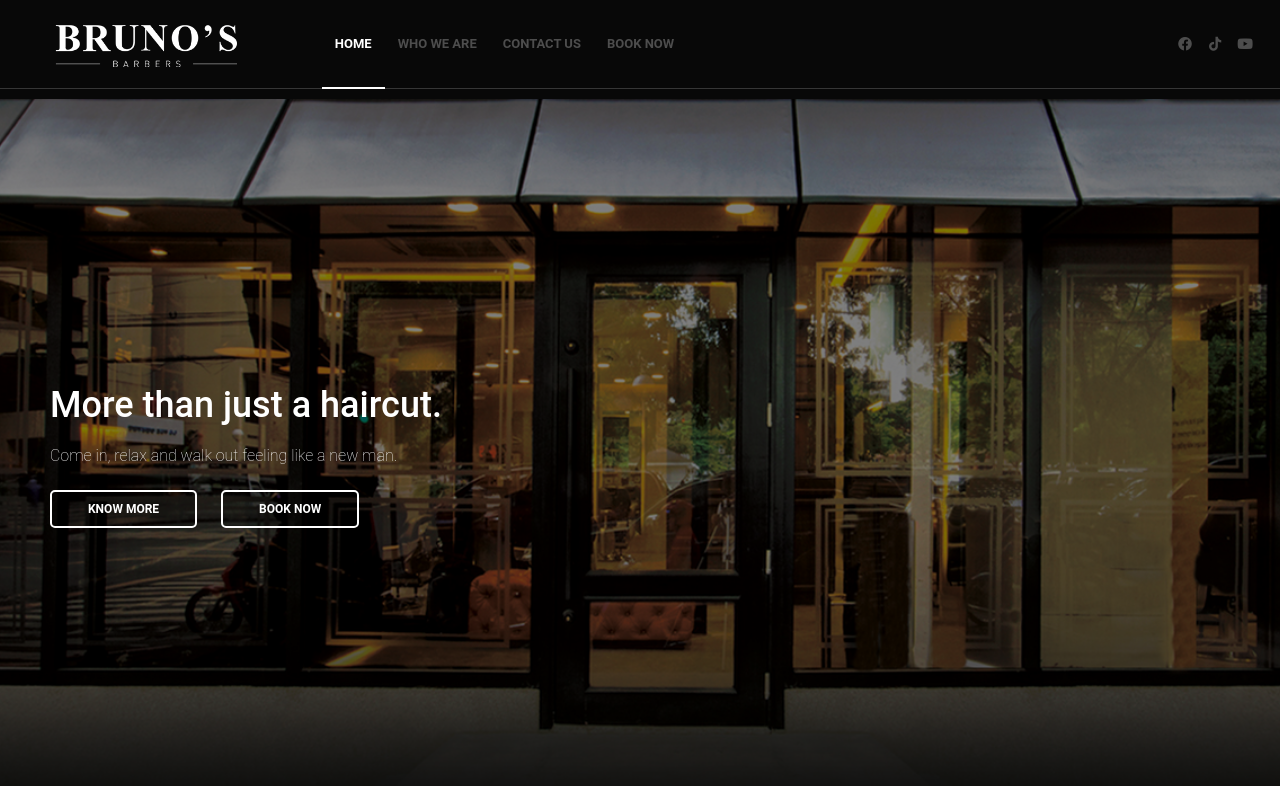
After one commit to cuzinxyz/PRO1014, a PHP site: page /views/front/index.html in a window 1280 px wide. The commit adds this page. Shown: the top 786 px of the page. Run offline with PHP 8.4, Linux system fonts and the light colour scheme.

Commit message:
update index

```diff
--- /dev/null
+++ b/public/css/main.css
@@ -0,0 +1,273 @@
+*,
+*::before,
+*::after {
+  box-sizing: border-box;
+}
+* {
+  margin: 0;
+  padding: 0;
+  font: inherit;
+}
+body {
+  line-height: 1.5;
+}
+img,
+picture,
+video,
+canvas,
+svg {
+  display: block;
+  max-width: 100%;
+}
+input,
+button,
+textarea,
+select {
+  outline: none;
+}
+p,
+h1,
+h2,
+h3,
+h4,
+h5,
+h6 {
+  overflow-wrap: break-word;
+}
+
+/* GENERAL CSS */
+body {
+    font-family: "Roboto",serif;
+    background-color: #080808;
+}
+.container {
+    width: 1310px;
+    margin: auto;
+    padding: 0 50px;
+}
+.active {
+    color: #fff !important;
+}
+a {
+    text-decoration: none;
+}
+.overlay_background {
+    position: absolute;
+    top: 0;
+    bottom: 0;
+    left: 0;
+    right: 0;
+    background-color: rgba(0, 0, 0, .5);
+    z-index: -1;
+}
+
+/* HEADER - NAV CSS */
+header {
+    height: 89px;
+    width: 100%;
+    background-color: #080808;
+    border-bottom: 1px solid #363636;
+}
+nav {
+    display: flex;
+    align-items: center;
+    /* padding: 0 50px; */
+}
+/* NAV BLOCK 1 */
+.nav_logo {
+    width: auto;
+    height: 88px;
+    object-fit: cover;
+    flex-grow: 0;
+}
+/* NAV BLOCK 2 */
+.menu {
+    display: flex;
+    flex-grow: 0;
+    margin-left: 80px;
+}
+nav .menu a {
+    position: relative;
+    color: #4d4d4d;
+    font-size: 13px;
+    line-height: 88px;
+    display: block;
+    padding: 0 13px;
+    font-weight: 600;
+    text-transform: uppercase;
+    transition: all .3s ease-in-out;
+}
+nav .menu a::before, .active::before {
+    content: '';
+    background-color: #fff !important;
+    position: absolute;
+    left: 0;
+    bottom: 7px;
+    width: 100%;
+    height: 2px;
+    z-index: -1;
+    transition: all .6s ease-in-out;
+}
+nav .menu a:hover {
+    color: #fff;
+}
+nav .menu a:hover::before, .active::before {
+    z-index: 10 !important;
+    bottom: -1px !important;
+}
+/* NAV BLOCK 3 */
+.nav_socials {
+    display: flex;
+    justify-content: flex-end;
+    flex-grow: 10;
+}
+.nav_socials i {
+    font-size: 14px;
+    width: 30px;
+    min-height: 30px;
+    display: block;
+    text-align: center;
+    line-height: 30px;
+    color: #4d4d4d;
+    background-color: transparent;
+    transition: all .5s linear;
+}
+.nav_socials a {
+    border-radius: 50%;
+    transition: all .3s ease-in-out;
+}
+.nav_socials a i:hover {
+    color: #fff;
+}
+.nav_socials a:nth-child(1):hover {background-color: #0084ff;}
+.nav_socials a:nth-child(2):hover {background-color: rgb(26, 26, 26);}
+.nav_socials a:nth-child(3):hover {background-color: #FF0000;}
+/* END HEADER - NAV CSS */
+
+/* MAIN - BODY CSS */
+main {
+    min-height: 100vh;
+}
+/* BANNER CSS */
+.banner {
+    position: relative;
+    margin-top: 10px;
+    width: 100%;
+    height: 710px;
+    background-image: url("/public/images/banner.jpg");
+    background-position: center;
+    background-repeat: no-repeat;
+    background-size: cover;
+    display: flex;
+    z-index: 1;
+}
+.banner_title {
+    font-size: 36px;
+    font-weight: 500;
+    color: #fff;
+    margin-bottom: 10px;
+}
+.banner_desc {
+    color: #fff;
+    margin: 15px 0;
+    font-size: 16px;
+    line-height: 28px;
+    font-weight: 100;
+}
+.banner_buttons .button {
+    margin: 20px 20px 3px 0;
+    padding: 8px 36px;
+    color: #fff;
+    border: 2px solid #fff;
+    background-color: rgba(0,0,0,0.2);
+    border-radius: 5px;
+    text-transform: uppercase;
+    display: inline-block;
+    text-decoration: none;
+    font-weight: bold;
+    font-size: 12px;
+    transition: all .5s ease-in-out;
+}
+.banner_buttons .button:hover {
+    color: #000;
+    background-color: #fff;
+}
+/* END BANNER CSS */
+
+/* LIST SERVICES */
+.list-services {
+    background-color: #fff;
+}
+.service {
+    padding-top: 90px;
+    padding-bottom: 90px;
+    display: grid;
+    grid-template-columns: 1fr auto;
+    align-items: center;
+    gap: 73px;
+}
+.service img {
+    height: 380px;
+    width: auto;
+    object-fit: cover;
+    border-radius: 3px;
+}
+.service_detail-title {
+    font-weight: 100;
+    color: #808080;
+    font-size: 16px;
+}
+.service_detail-name {
+    margin: 15px 0px 20px;
+    font-size: 30px;
+    color: #1f1f1f;
+    font-weight: 300;
+}
+.service_detail-desc {
+    color: #000;
+    margin: 13px 0;
+    font-weight: 100;
+    padding-bottom: 20px;
+}
+.service_detail-btn {
+    padding: 12px 16px 10px;
+    font-size: 13px;
+    background-color: #000;
+    color: #fff;
+    border-radius: 3px;
+    text-decoration: none;
+    font-weight: normal;
+    transition: all .5s ease-in-out;
+}
+.service_detail-btn:hover {
+    background-color: #f1f1f1;
+    color: #000;
+}
+/* END LIST SERVICES */
+/* END MAIN - BODY CSS */
+
+/* FOOTER CSS */
+footer {
+    color: #fff;
+    width: 100%;
+    height: 263px;
+    padding: 15px 0px 30px;
+    background-color: #111;
+}
+footer > .container {
+    text-align: center;
+    margin: 30px auto;
+}
+footer > .container img {
+    width: 200px;
+    margin: auto;
+}
+.footer_address, .footer_copyright {
+    color: #aaa;
+    font-size: 12px;
+    margin: 10px 0;
+}
+.footer_address a, .footer_copyright a { color: #fff;}
+.footer_socials {margin: 30px 0;}
+.footer_socials a {color: #fff;font-size: 23px;margin: 0 5px;margin-bottom: 10px !important;}
+/* END FOOTER CSS */
--- /dev/null
+++ b/views/front/index.html
@@ -0,0 +1,79 @@
+<!DOCTYPE html>
+<html lang="en">
+
+<head>
+    <meta charset="UTF-8">
+    <meta http-equiv="X-UA-Compatible" content="IE=edge">
+    <meta name="viewport" content="width=device-width, initial-scale=1.0">
+    <title>Bruno's Baber</title>
+    <link rel="icon" type="image/x-icon" href="public/images/favicon.png">
+    <!-- CSS CUSTOM -->
+    <link rel="stylesheet" href="public/css/main.css">
+    <!-- CSS FONT AWESOME -->
+    <link rel="stylesheet" href="https://cdnjs.cloudflare.com/ajax/libs/font-awesome/6.2.0/css/all.min.css"
+        integrity="sha512-xh6O/CkQoPOWDdYTDqeRdPCVd1SpvCA9XXcUnZS2FmJNp1coAFzvtCN9BmamE+4aHK8yyUHUSCcJHgXloTyT2A=="
+        crossorigin="anonymous" referrerpolicy="no-referrer" />
+</head>
+
+<body>
+    <header>
+        <nav class="container">
+            <img onclick="window.location.href='/'" class="nav_logo" src="public/images/logo.png" alt="">
+            <div class="menu">
+                <a href="#" class="active">home</a>
+                <a href="#">who we are</a>
+                <a href="#">contact us</a>
+                <a href="#">book now</a>
+            </div>
+            <div class="nav_socials">
+                <a href="#"><i class="fa-brands fa-facebook"></i></a>
+                <a href="#"><i class="fa-brands fa-tiktok"></i></a>
+                <a href="#"><i class="fa-brands fa-youtube"></i></a>
+            </div>
+        </nav>
+    </header>
+    <main>
+        <div class="banner">
+            <div class="overlay_background"></div>
+            <div class="container">
+                <h2 class="banner_title">More than just a haircut.</h2>
+                <span class="banner_desc">Come in, relax and walk out feeling like a new man.</span>
+                <div class="banner_buttons">
+                    <a href="#" class="button">know more</a>
+                    <a href="#" class="button">book now</a>
+                </div>
+            </div>
+        </div>
+        <div class="list-services">
+            <div class="service container">
+                <div class="service_detail">
+                    <p class="service_detail-title">SERVICES</p>
+                    <p class="service_detail-name">Upgrade your style.</p>
+                    <p class="service_detail-desc">
+                        Look and feel better from head to toe with our range of services. From haircuts to massages and
+                        overall grooming, treat yourself to a day at Bruno’s Barbers.
+                    </p>
+                    <a href="#" class="service_detail-btn">Book Now</a>
+                </div>
+                <img src="public/images/bruno-service-1.jpg" class="service_image" alt="">
+            </div>
+        </div>
+    </main>
+    <footer>
+        <div class="container">
+            <img src="public/images/logo.png" alt="" class="footer_logo">
+            <p class="footer_address">1501 West Tower, Philippine Stock Exchange Centre, Exchange Road, Ortigas Center,
+                Pasig City, Philippines 1605.</p>
+            <p class="footer_copyright">
+                Copyright 2022 Bruno's Barbers | <a href="#">Terms & Conditions</a> | <a href="#">Privacy Policy</a>
+            </p>
+            <p class="footer_socials">
+                <a href="#"><i class="fa-brands fa-facebook"></i></a>
+                <a href="#"><i class="fa-brands fa-tiktok"></i></a>
+                <a href="#"><i class="fa-brands fa-youtube"></i></a>
+            </p>
+        </div>
+    </footer>
+</body>
+
+</html>
```
Also changed, not shown: index.php (+1 -11 lines), public/images/banner.jpg (added), public/images/favicon.png (added), public/images/logo.png (added), 1 other file.
